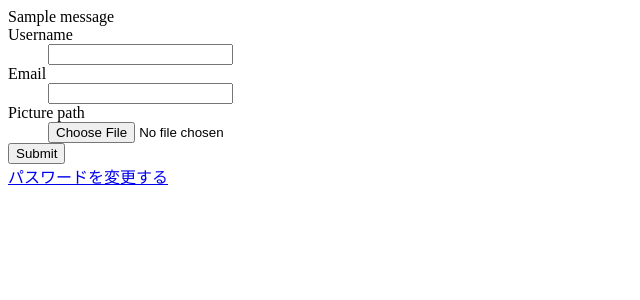
After one commit to missasan/flask_python_tutorial, a Flask app: template sns_applicatin/flaskr/templates/user.html in a window 1280 px wide. The commit adds this page. Shown: the top 300 px of the page, without its empty margins (0-640 px from the left). Run offline with Flask 2, Linux system fonts and the light colour scheme; the template is opened without the code that fills it, so the values that code supplies are empty, except form fields; one stand-in notice (Sample message) is shown; form fields are guessed from the names that the template uses; some libraries are stand-ins or nearby versions.

Commit message:
section9 143完了

```diff
--- a/sns_applicatin/flaskr/templates/home.html
+++ b/sns_applicatin/flaskr/templates/home.html
@@ -12,7 +12,7 @@
     </div>
     <div class="col-lg-4 offset-lg-2">
         <p>ユーザー名: {{ current_user.username }}</p>
-        <p>メールアドレス: {{current_user.email}}</p>
+        <p>メールアドレス: {{ current_user.email }}</p>
     </div>
     {% else %}
         <p>ログイン or 登録をしてください</p>
--- /dev/null
+++ b/sns_applicatin/flaskr/templates/user.html
@@ -0,0 +1,29 @@
+{% from "_formhelpers.html" import render_field %}
+{% extends "base.html" %}
+{% block title %}
+ユーザー情報編集画面 - {{ super() }}
+{% endblock %}
+{% block content %}
+<div class="row">
+    <div class="col-lg-8 offset-lg-4">
+    {% for message in get_flashed_messages() %}
+    {{ message }}
+    {% endfor %}
+    </div>
+    <div class="col-lg-4 offset-lg-2">
+        {% if current_user.picture_path %}
+        <img src="{{url_for('static', filename=current_user.picture_path)}}">
+        {% endif %}
+    </div>
+    <div class="col-lg-4 offset-lg-2">
+        <form method="POST" enctype="multipart/form-data">
+            {{ form.csrf_token }}
+            {{ render_field(form.username, value=current_user.username) }}
+            {{ render_field(form.email, value=current_user.email) }}
+            {{ render_field(form.picture_path) }}
+            {{ form.submit() }}
+        </form>
+        <a href="{{url_for('app.change_password')}}">パスワードを変更する</a>
+    </div>
+</div>
+{% endblock %}
```
Also changed, not shown: sns_applicatin/flaskr/templates/change_password.html (+16 -0 lines).
